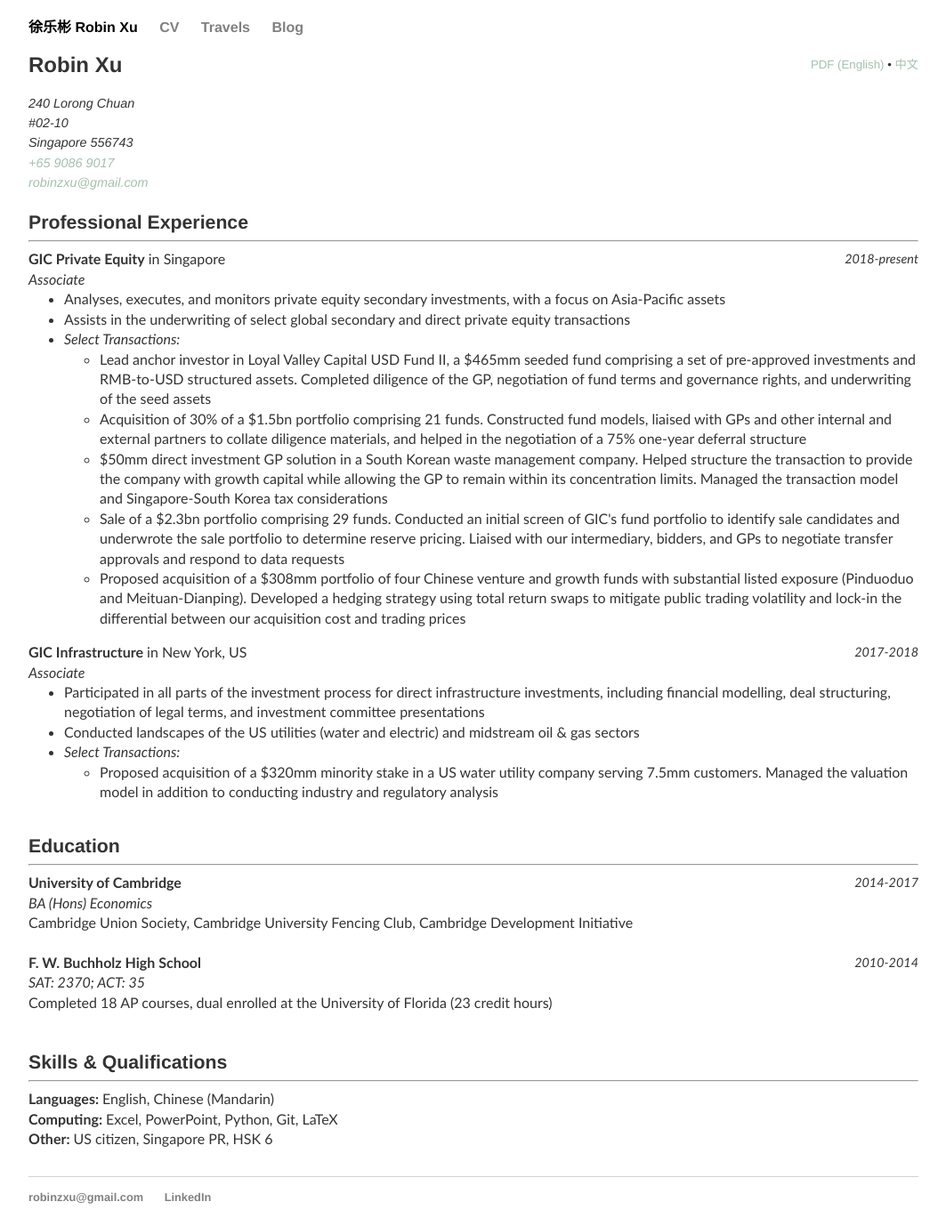
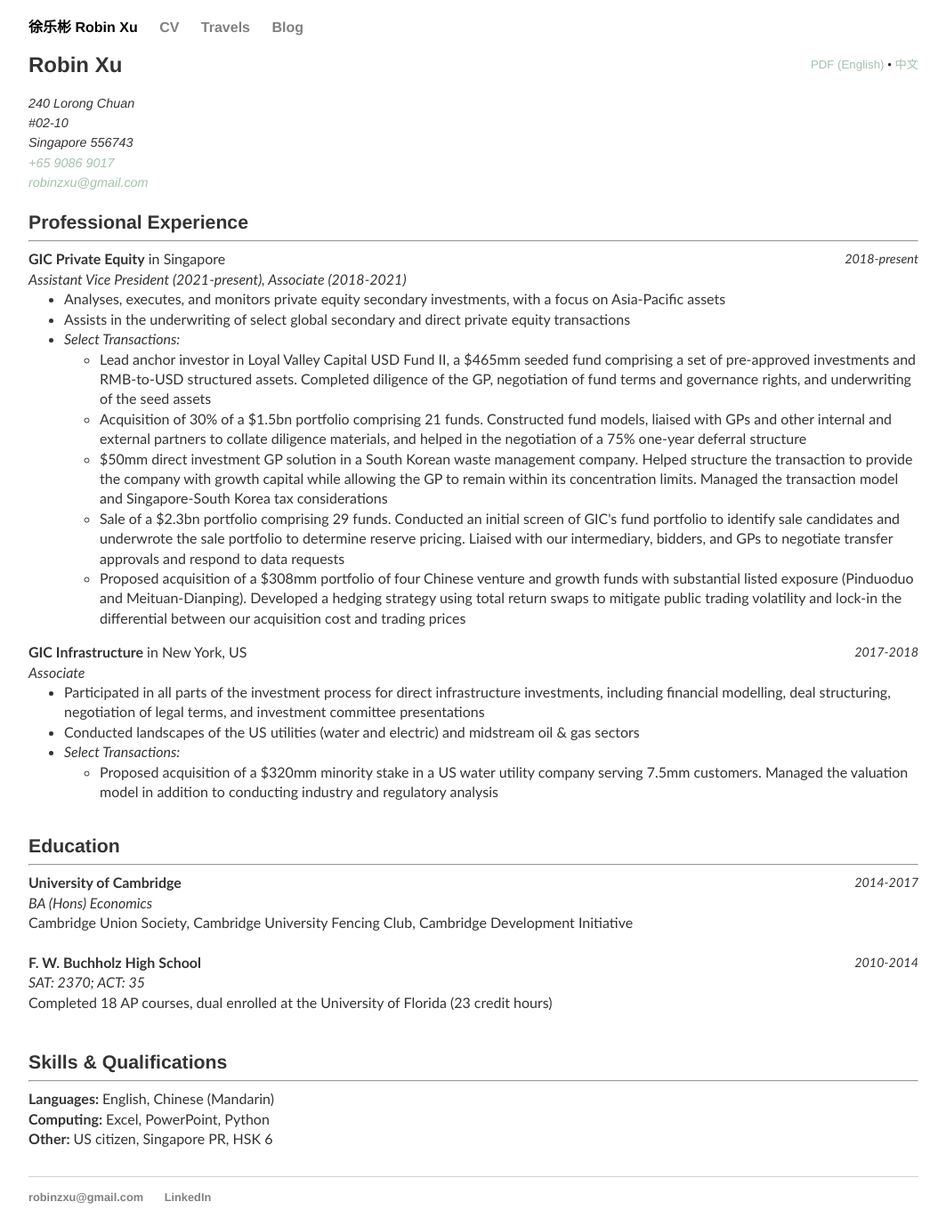
Before and after one commit to robinzxu/robinzxu.github.io, a Jekyll site: the page built from cv/index.html, in a window 1280 px wide. Shown: the whole page at 89% size, without its empty margins (108-1171 px from the left). Built offline with Jekyll 4.4.1, drawn with Linux system fonts in a browser that asks for light colours.

Commit message:
Update index.html

```diff
--- a/cv/index.html
+++ b/cv/index.html
@@ -21,7 +21,7 @@
 <h3 style="display:inline;">Professional Experience</h3><br><hr>
 	<i style="float:right;font-size:0.9em">2018-present</i>
 	<b>GIC Private Equity</b> in Singapore<br>
-	<i>Associate</i>
+	<i>Assistant Vice President (2021-present), Associate (2018-2021)</i>
 	<ul style="margin-top:0">
 		<li>Analyses, executes, and monitors private equity secondary investments, with a focus on Asia-Pacific assets
 		<li>Assists in the underwriting of select global secondary and direct private equity transactions
@@ -87,7 +87,7 @@
 
 <h3 style="display:inline;">Skills &amp; Qualifications</h3><br><hr>
 	<b>Languages: </b>English, Chinese (Mandarin)<br>
-	<b>Computing: </b>Excel, PowerPoint, Python, Git, LaTeX<br>
+	<b>Computing: </b>Excel, PowerPoint, Python<br>
 	<b>Other: </b>US citizen, Singapore PR, HSK 6
 
 </div>
```
